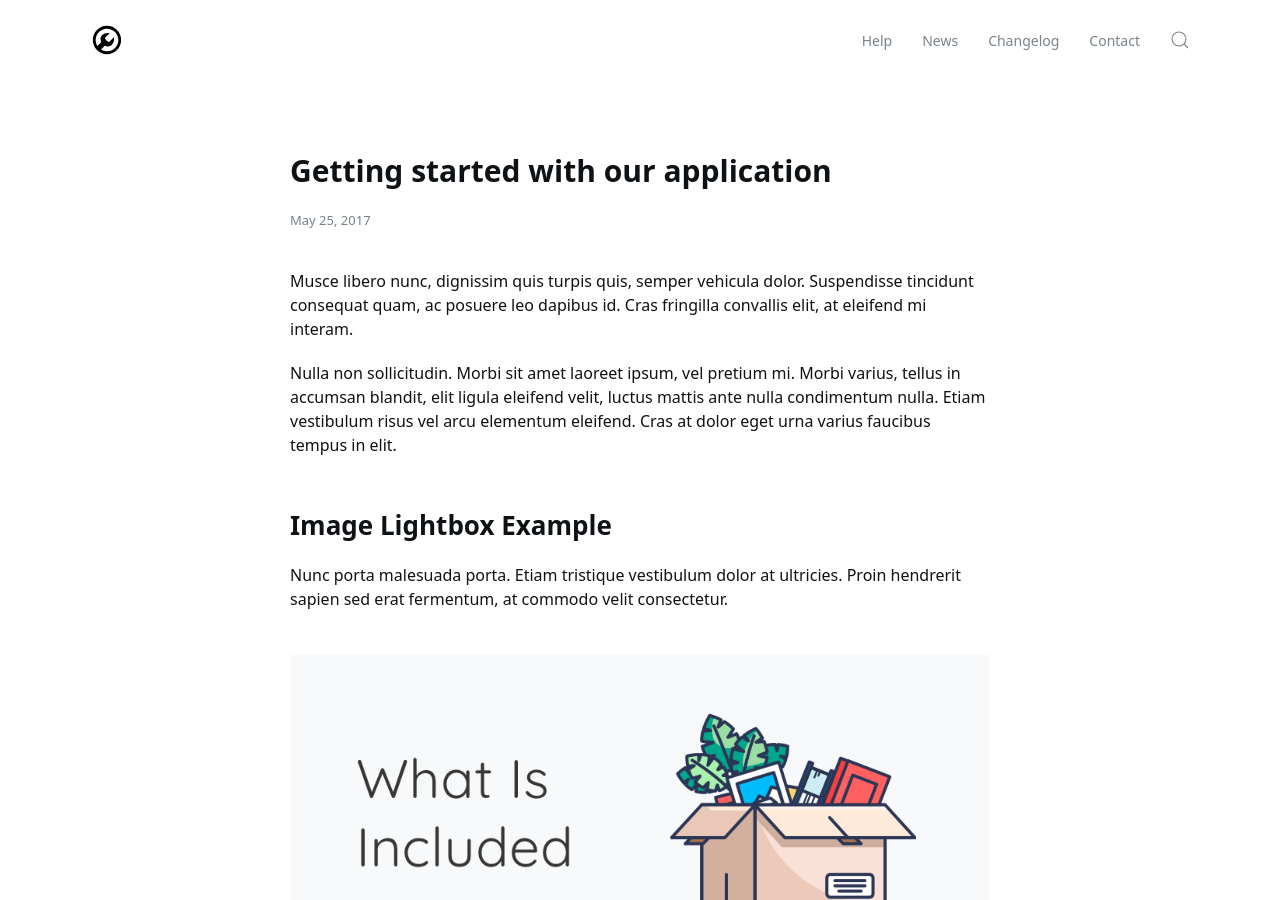
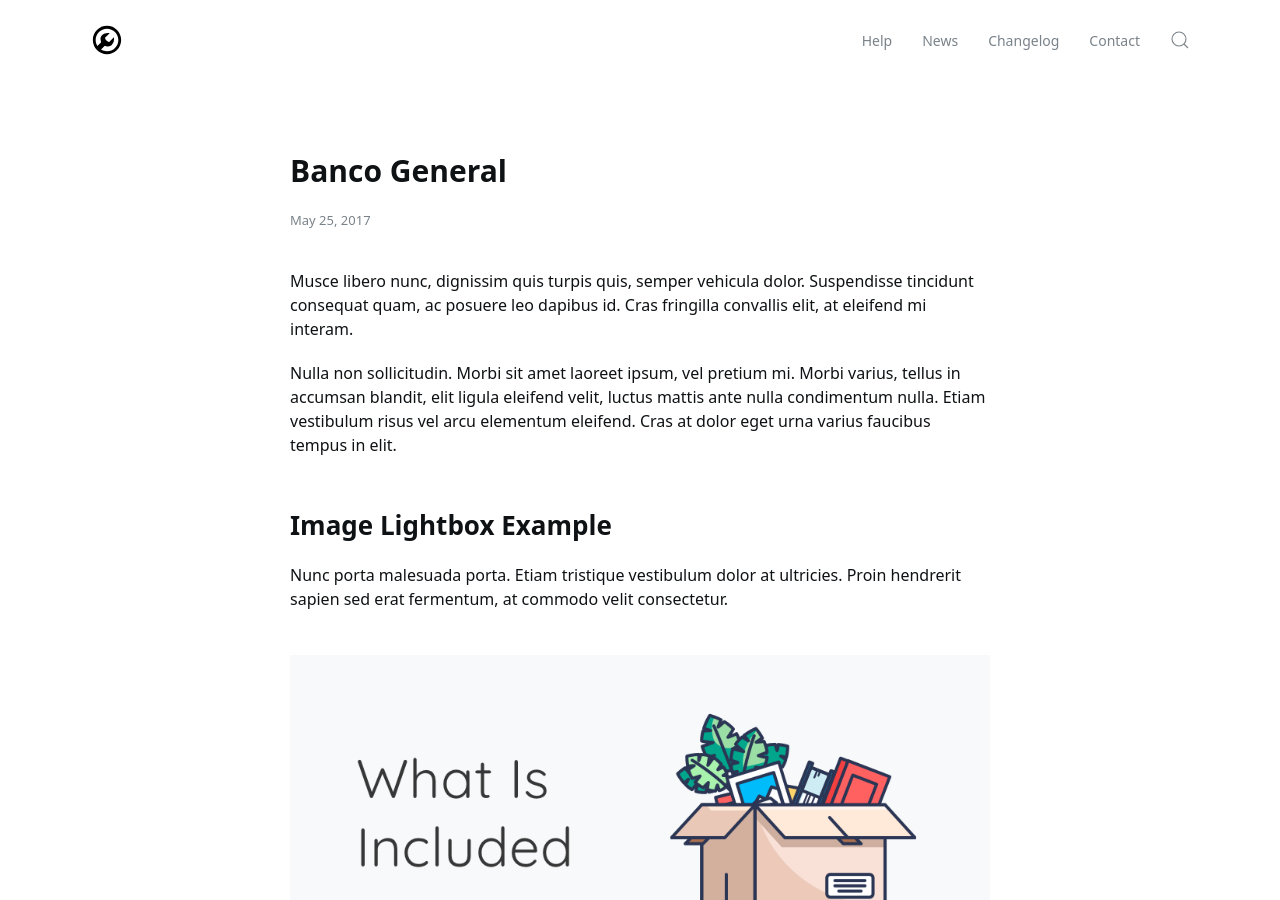
Before and after one commit to jelmii/jelmii.github.io, a Jekyll site: the page built from _posts/2017-05-25-post0.md, in a window 1280 px wide and 900 px high. Built offline with Jekyll 4.4.1, drawn with Linux system fonts in a browser that asks for light colours.

Commit message:
Update 2017-05-25-post0.md

```diff
--- a/_posts/2017-05-25-post0.md
+++ b/_posts/2017-05-25-post0.md
@@ -1,6 +1,6 @@
 ---
 layout: post
-title: Getting started with our application
+title: Banco General
 categories: [Getting Started, Account and Billing, Troubleshooting]
 tags: featured
 author: John Black
```
